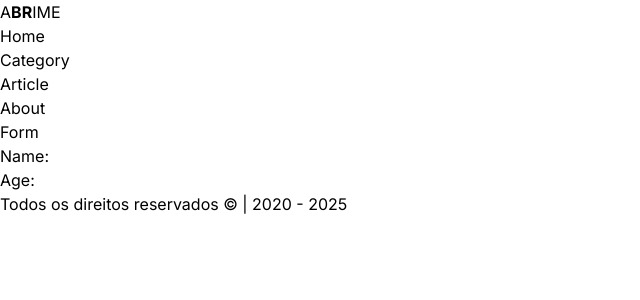
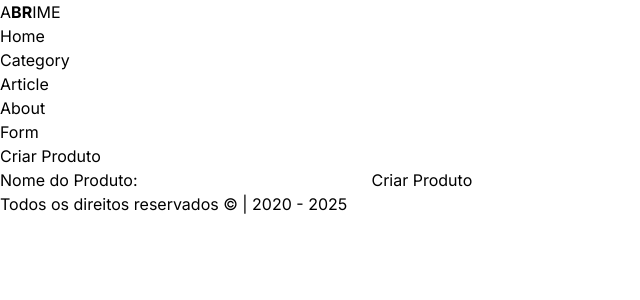
Before and after one commit to DevVittor/FrontReact, a React (Vite) app: page /products in a window 1280 px wide. Shown: the top 300 px of the page, without its empty margins (0-640 px from the left). Built offline with nearby package versions, Linux system fonts and the light colour scheme; no server answers.

Commit message:
Crie a rota de post e envio de formulário para o meu banco de dados mysql

```diff
--- a/package.json
+++ b/package.json
@@ -3,7 +3,7 @@
   "private": true,
   "version": "0.0.0",
   "type": "module",
-  "proxy": "http://localhost:5000/",
+  "proxy": "http://localhost:3000/",
   "scripts": {
     "dev": "vite",
     "build": "vite build",
--- a/src/App.jsx
+++ b/src/App.jsx
@@ -13,6 +13,7 @@ import Error404 from "./pages/Error404";
 //Components
 import NavBar from "./components/NavBar";
 import Form from './components/Form';
+
 
 export default function App() {
   return (
--- /dev/null
+++ b/src/components/Enviar.jsx
@@ -0,0 +1,3 @@
+export default function Enviar(){
+    return (<><h1>Enviar</h1></>)
+}
--- a/src/components/Form.jsx
+++ b/src/components/Form.jsx
@@ -1,23 +1,47 @@
-import { useEffect, useState } from "react";
+import { useState } from 'react';
 
-export default function Form() {
+const Form = () => {
+  const [product, setProduct] = useState('');
 
-    const [data,setData]=useState({});
-    useEffect(()=>{
-        fetch("/products")
-        .then(res => res.json())
-        .then(data => setData(data))
-        .catch(error => console.error("Error fetching data:", error));
+  const handleSubmit = async (e) => {
+    e.preventDefault();
 
-    },[])
+    try {
+      const response = await fetch('/products/save', {
+        method: 'POST',
+        headers: {
+          'Content-Type': 'application/json'
+        },
+        body: JSON.stringify({ product })
+      });
 
-    return (
-        <>
+      if (response.ok) {
+        console.log('Produto criado com sucesso');
+        // Pode adicionar mais lógica aqui após o produto ser criado
+      } else {
+        console.error('Erro ao criar produto');
+      }
+    } catch (error) {
+      console.error('Erro de rede:', error);
+    }
+  };
 
-            <span>Name: {data.id}</span>
-            <br/>
-            <span>Age: {data.product}</span>
+  return (
+    <div>
+      <h2>Criar Produto</h2>
+      <form onSubmit={handleSubmit}>
+        <label>
+          Nome do Produto:
+          <input
+            type="text"
+            value={product}
+            onChange={(e) => setProduct(e.target.value)}
+          />
+        </label>
+        <button type="submit">Criar Produto</button>
+      </form>
+    </div>
+  );
+};
 
-        </>
-    );
-}
+export default Form;
--- a/src/services/api.js
+++ b/src/services/api.js
@@ -1,6 +1,6 @@
 import axios from "axios";
 const api = axios.create({
-    baseURL: "http://localhost:5000/",
+    baseURL: "http://localhost:3000/",
 });
 
 export default api;
--- a/vite.config.js
+++ b/vite.config.js
@@ -5,7 +5,8 @@ export default {
   plugins: [react()],
   server: {
     proxy: {
-      '/products': 'http://localhost:5000/', // Altere para o URL do seu servidor backend
+      '/products': 'http://localhost:3000/', // Altere para o URL do seu servidor backend
+      '/products/save': 'http://localhost:3000/',
     },
   },
 };
```
